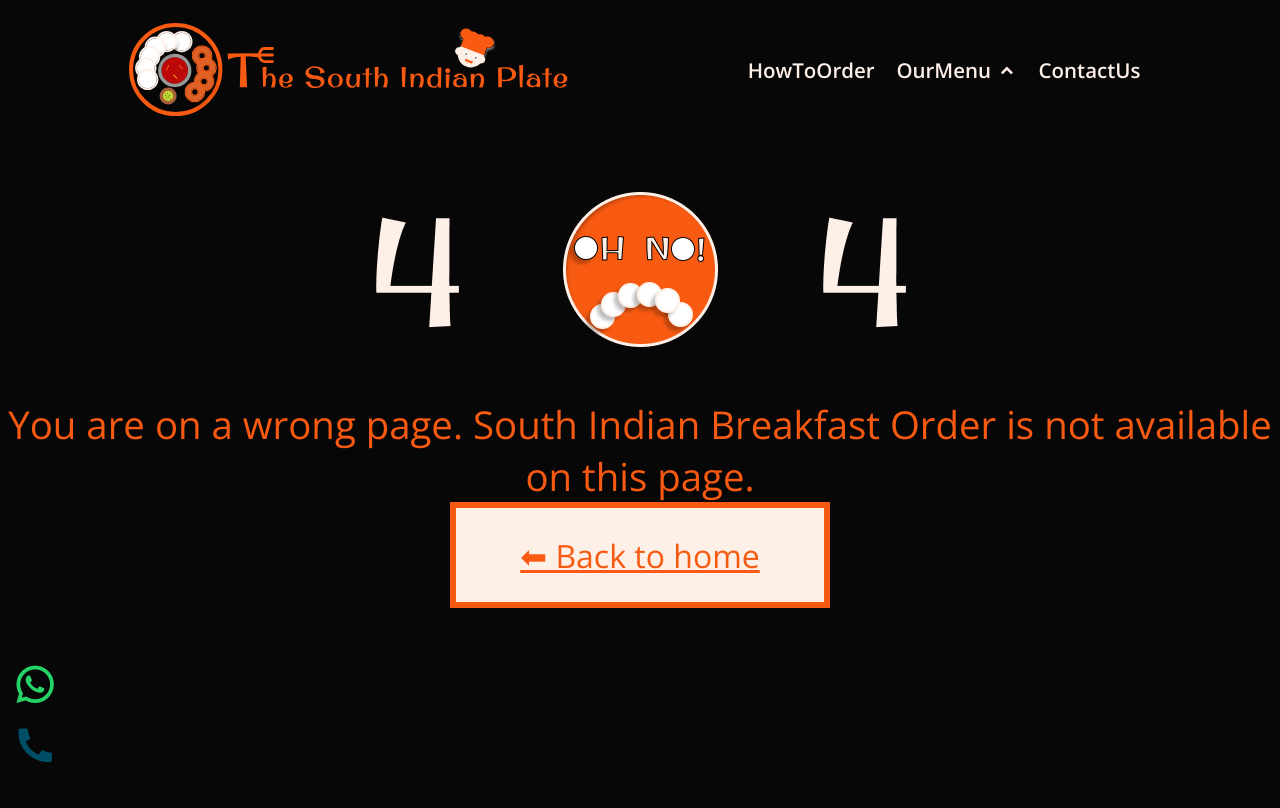
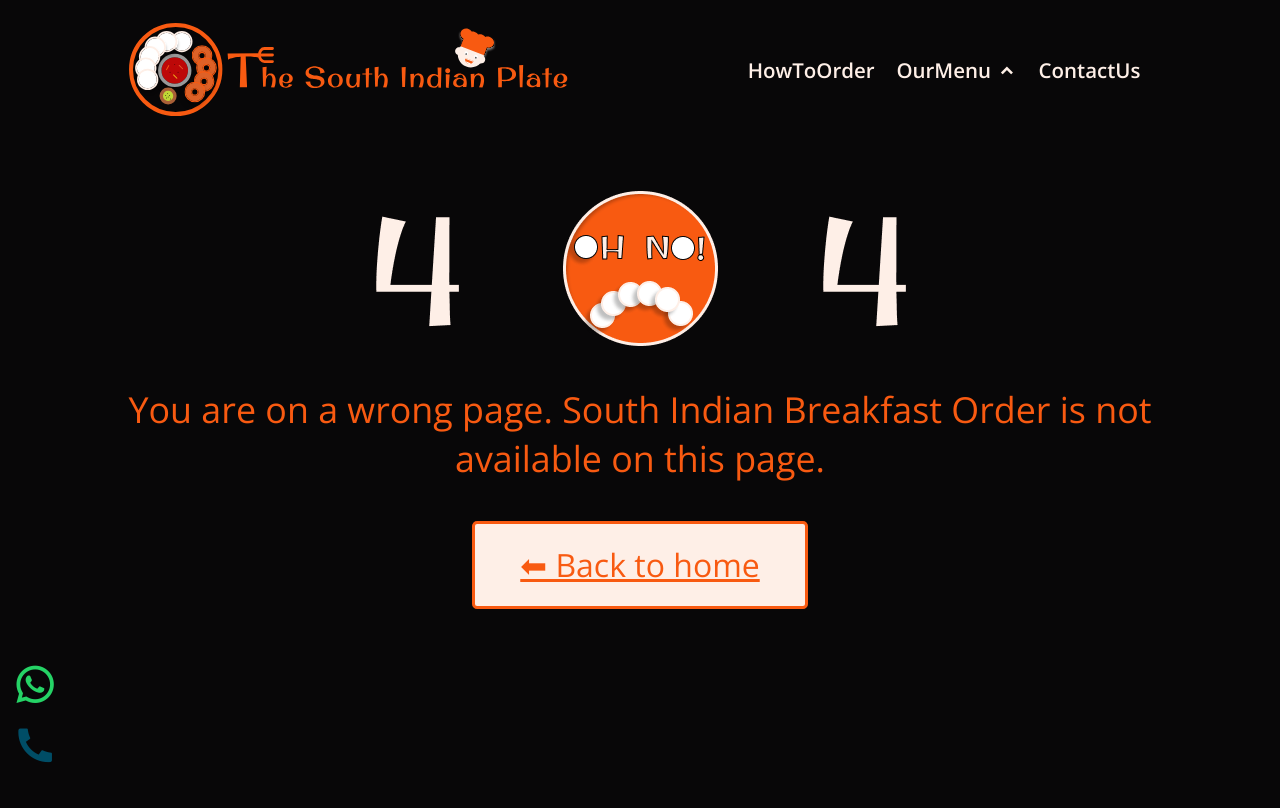
Before and after one commit to jitbherwaniofficial/thesouthindianplate, a Django app: template templates/404.html in a window 1280 px wide. Shown: the top 808 px of the page. Run offline with Django 5.2, Linux system fonts and the light colour scheme; the template is opened without the code that fills it, so the values that code supplies are empty.

Commit message:
404 Updated part 8

```diff
--- a/templates/404.html
+++ b/templates/404.html
@@ -26,20 +26,22 @@
             justify-content: center;
             align-items: center;
             flex-direction: column;
-            /* gap: 3vw; */
+            gap: 3vw;
         }
         .error_desc {
             text-align: center;
-            font-size: 3vw;
+            font-size: 2.8vw;
             color: #f85a11;
-            padding-top: 4vw;
+             width: 80%;
+             margin: 0 auto;
         }
         .bth {
-            padding: 2vw 5vw;
+            padding: 1.5vw 3.5vw;
             background-color: #feefe7;
             color: #f85a11;
             font-size: 2.5vw;
-            border: 0.5vw solid #f85a11;
+            border: 0.3vw solid #f85a11;
+            border-radius: 0.4vw;
         }
     </style>
 </head>
```
